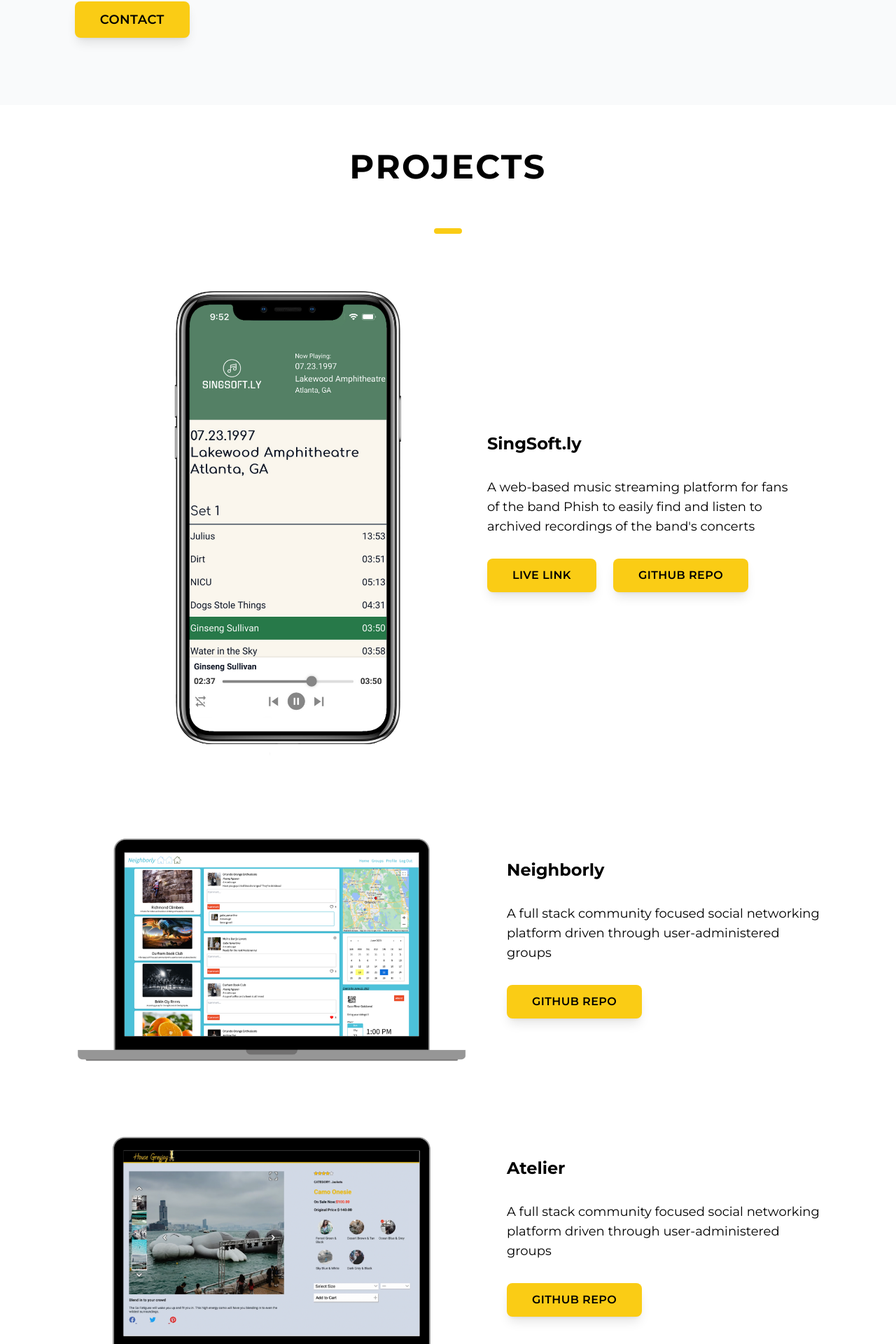
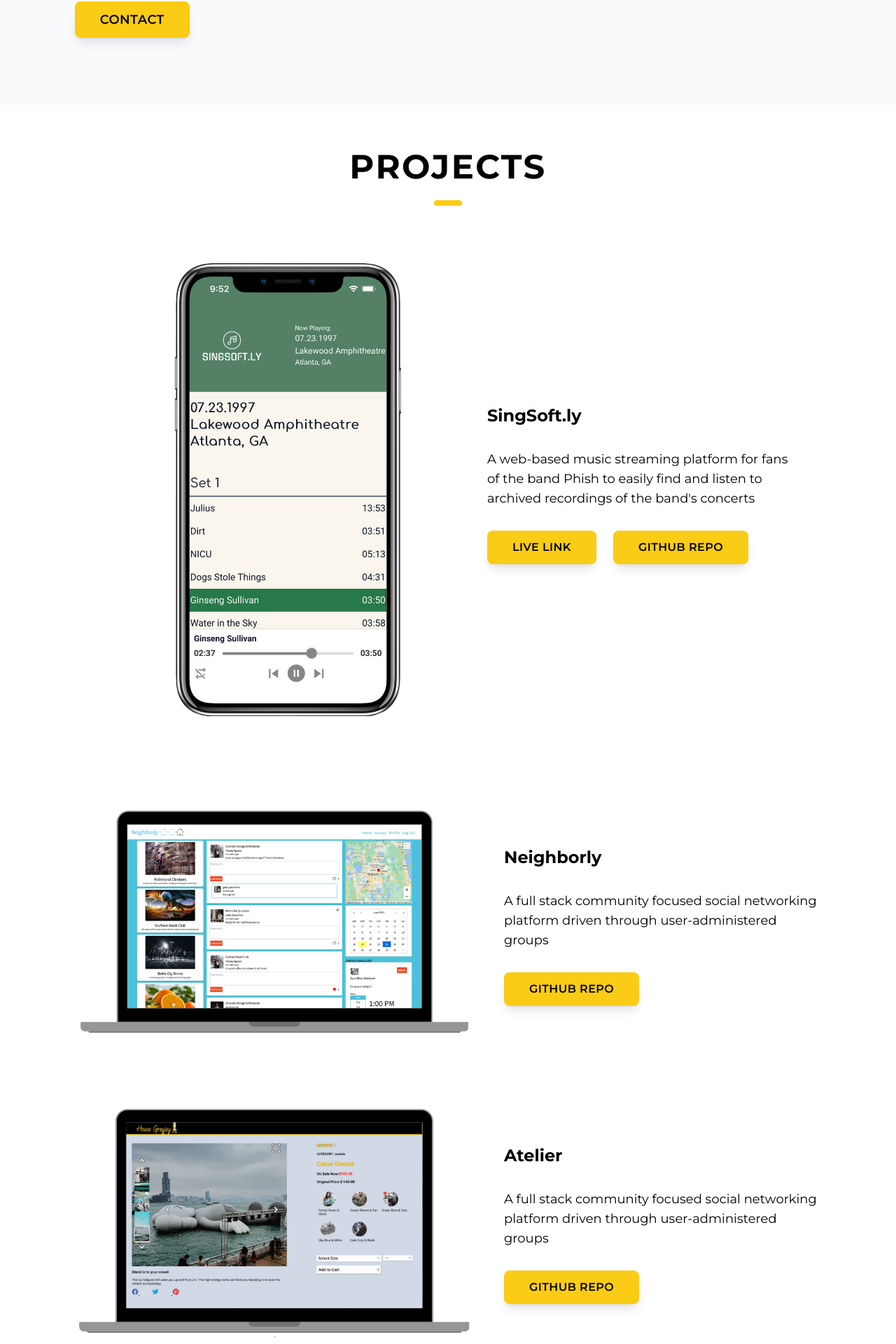
Before and after one commit to gabeyamartino/portfolio, a React (Vite) app: page / in a window 1280 px wide. Shown: the part 1558-3478 px from the top of the page at 70% size. Built offline with nearby package versions, Linux system fonts and the light colour scheme.

Commit message:
Finalize styling on projects component

```diff
--- a/src/components/Projects.tsx
+++ b/src/components/Projects.tsx
@@ -13,7 +13,7 @@ const Projects: React.FC<SectionProps> = ({ id }) => {
       className="flex flex-col items-center justify-center bg-white"
     >
       <div className="sm:py-30 mx-auto w-[92%] gap-6 pb-16 sm:w-5/6 sm:max-w-6xl">
-        <div className="flex flex-col items-center justify-center gap-16 py-16 ">
+        <div className="flex flex-col items-center justify-center gap-6 py-16 ">
           <h2 className="text-center text-4xl font-bold uppercase tracking-wider sm:text-4xl lg:text-5xl">
             Projects
           </h2>
@@ -52,15 +52,15 @@ const Projects: React.FC<SectionProps> = ({ id }) => {
               </div>
             </div>
           </div>
-          <div className="mb-24 flex flex-col items-center justify-center lg:flex-row">
+          <div className="mb-24 flex flex-col items-center justify-center lg:flex-row lg:gap-12">
             <div className="">
               <img
-                className="h-auto w-xxl lg:mr-14"
+                className="h-auto w-xxl"
                 src={neighborly}
                 alt="Screenshot of Neighborly Application"
               />
             </div>
-            <div className="max-w-md sm:text-base sm:leading-relaxed xl:text-lg">
+            <div className="mt-11 max-w-md sm:text-base sm:leading-relaxed xl:text-lg">
               <h2 className="mb-8 text-2xl font-bold">Neighborly</h2>
               <p>
                 A full stack community focused social networking platform driven
@@ -68,7 +68,7 @@ const Projects: React.FC<SectionProps> = ({ id }) => {
               </p>
               <div className="flex gap-6">
                 <a
-                  href="https://github.com/gabeyamartino/SingSoft.ly"
+                  href="https://github.com/Neighborly-Saffron/Neighborly"
                   target="_blank"
                 >
                   <button className="my-8 transform rounded-lg bg-yellow-400 px-9 py-3 text-sm font-semibold uppercase tracking-wide text-black shadow-lg transition duration-300 hover:translate-y-[-5px] sm:text-base">
@@ -78,25 +78,22 @@ const Projects: React.FC<SectionProps> = ({ id }) => {
               </div>
             </div>
           </div>
-          <div className="mb-24 flex flex-col items-center justify-center lg:flex-row">
+          <div className=" flex flex-col items-center justify-center lg:flex-row lg:gap-12">
             <div className="">
               <img
-                className="h-auto w-xxl lg:mr-14"
+                className="h-auto w-xxl"
                 src={greyjoy}
-                alt="Screenshot of Neighborly Application"
+                alt="Screenshot of Atelier Application"
               />
             </div>
-            <div className="max-w-md sm:text-base sm:leading-relaxed xl:text-lg">
+            <div className="mt-11 max-w-md sm:text-base sm:leading-relaxed xl:text-lg">
               <h2 className="mb-8 text-2xl font-bold">Atelier</h2>
               <p>
                 A full stack community focused social networking platform driven
                 through user-administered groups
               </p>
               <div className=" flex gap-6">
-                <a
-                  href="https://github.com/gabeyamartino/SingSoft.ly"
-                  target="_blank"
-                >
+                <a href="https://github.com/gabeyamartino/FEC" target="_blank">
                   <button className="my-8 transform rounded-lg bg-yellow-400 px-9 py-3 text-sm font-semibold uppercase tracking-wide text-black shadow-lg transition duration-300 hover:translate-y-[-5px] sm:text-base">
                     GitHub Repo
                   </button>
```
